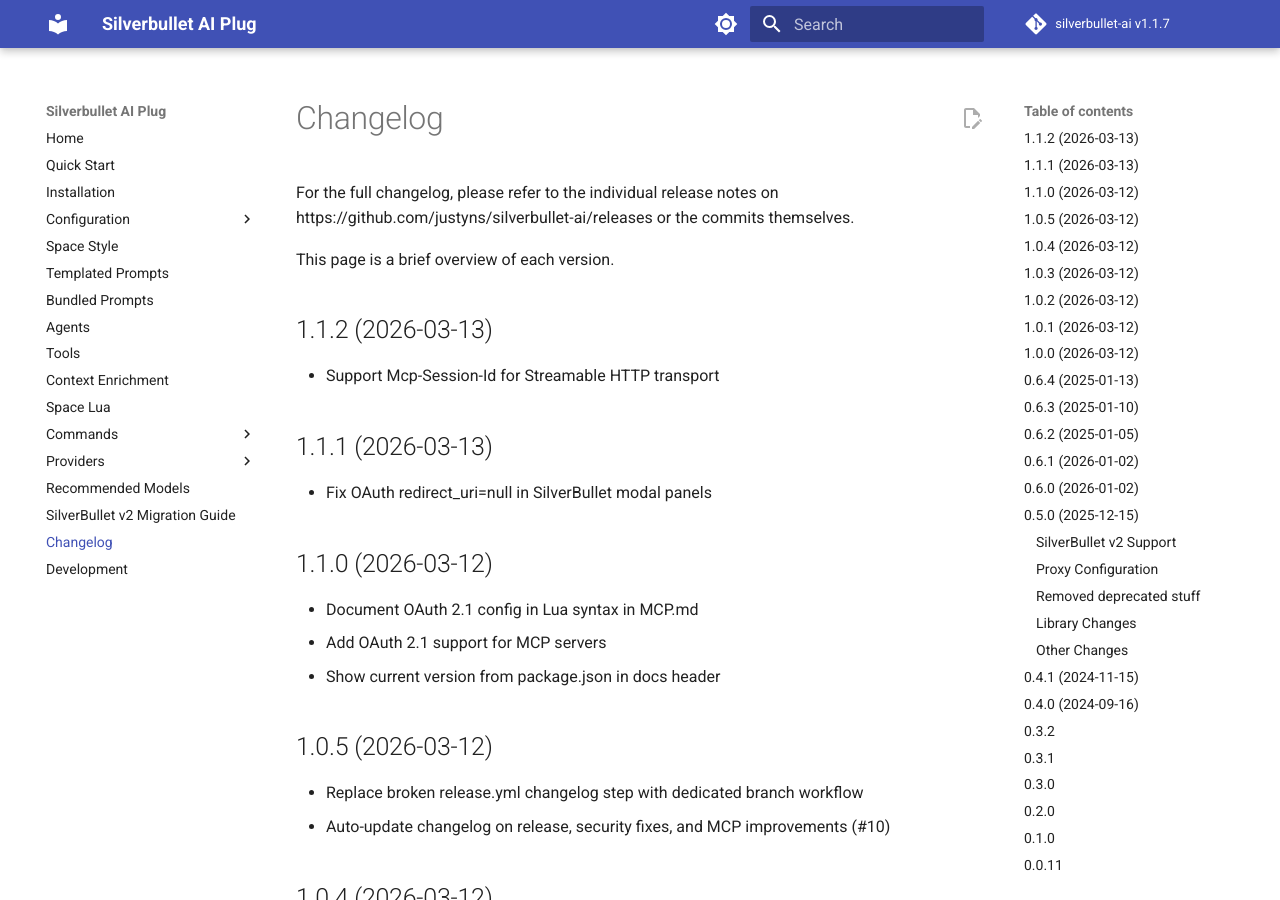
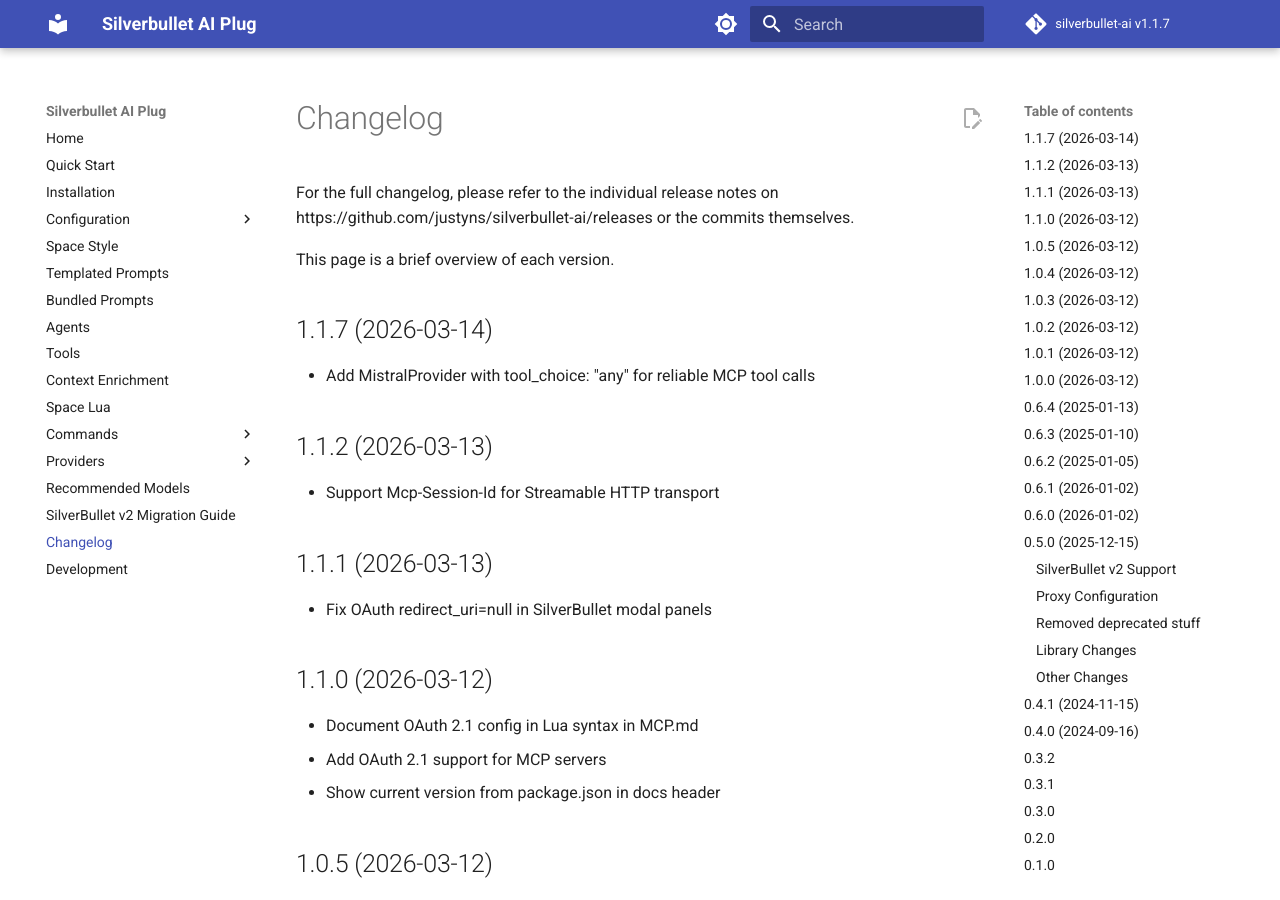
Before and after one commit to justyns/silverbullet-ai, an MkDocs documentation site: the page built from docs/Changelog.md, in a window 1280 px wide and 900 px high. Built offline with MkDocs 1.6.1 and Material for MkDocs 9.7.7, drawn with Linux system fonts in a browser that asks for light colours; comment, search, counter and statistics services are not loaded.

Commit message:
Update changelog for v1.1.7

```diff
--- a/docs/Changelog.md
+++ b/docs/Changelog.md
@@ -1,6 +1,10 @@
 For the full changelog, please refer to the individual release notes on https://github.com/justyns/silverbullet-ai/releases or the commits themselves.
 
 This page is a brief overview of each version.
+
+## 1.1.7 (2026-03-14)
+
+- Add MistralProvider with tool_choice: "any" for reliable MCP tool calls
 
 ## 1.1.2 (2026-03-13)
 
```
